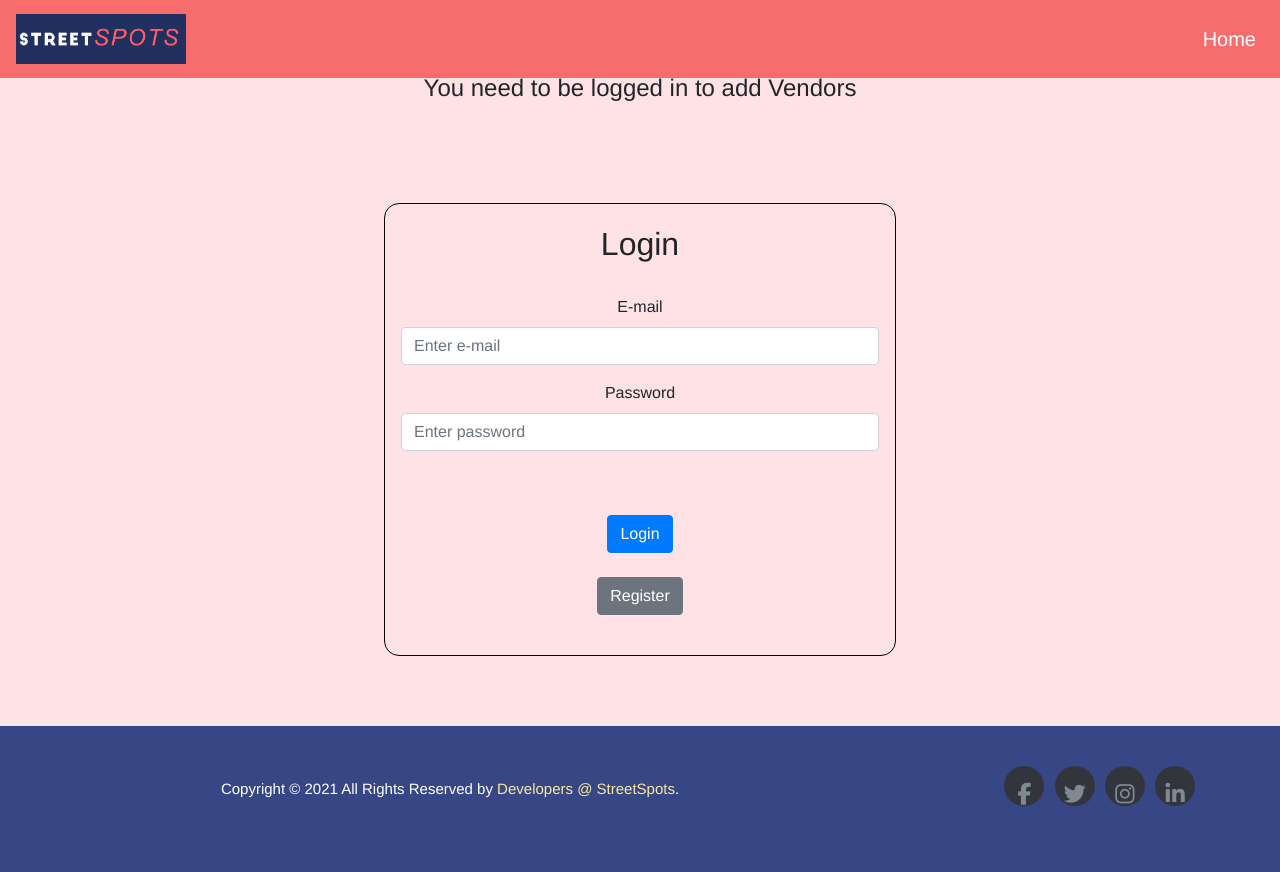
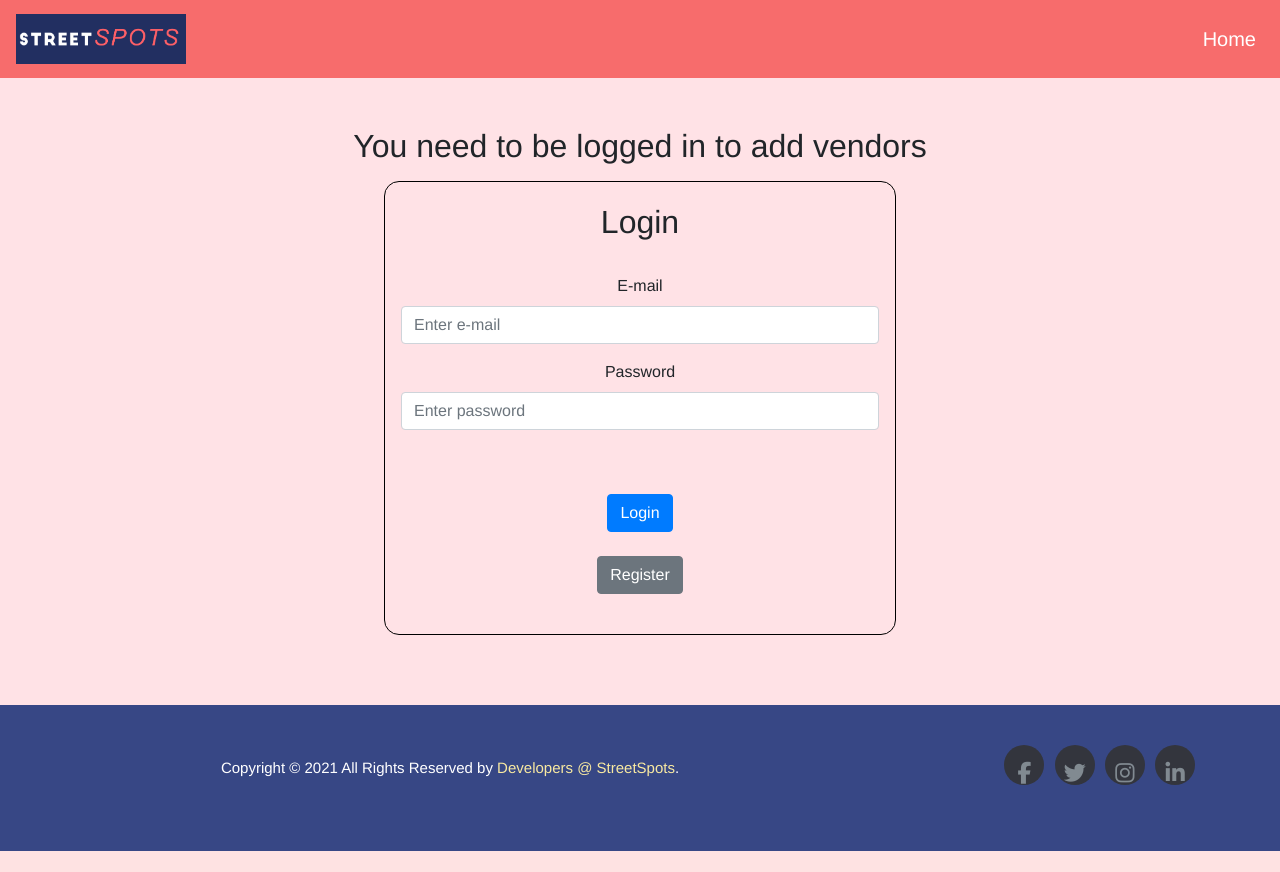
Before and after one commit to aditya-5/StreetSpots, a PHP site: page /login/login in a window 1280 px wide. After the commit the page ends 851 px from the top, so only its background shows below. Run offline with PHP 8.4, Linux system fonts and the light colour scheme; some libraries are stand-ins or nearby versions.

Commit message:
Fixed redirect bugs

```diff
--- a/header.php
+++ b/header.php
@@ -26,10 +26,10 @@ if(isset($_SESSION['loggedin'])){
     </a>
      <ul class="navbar-nav">
        <li class="nav-item"><a class="nav-link" href="home">Home</a></li>
-       <li class="nav-item"><a class="nav-link"  href="maps">Vendors</a></li>
+       <li class="nav-item"><a class="nav-link"  href="vendors">Vendors</a></li>
        <?php
        if($log){
-        echo " <li class='nav-item'><a class='nav-link'  href='vendor'>Add Vendor</a></li>";
+        echo " <li class='nav-item'><a class='nav-link'  href='addvendor'>Add Vendor</a></li>";
        }
         ?>
        <?php
--- a/home.php
+++ b/home.php
@@ -56,7 +56,7 @@
 
        <div class="jumbotron " style="margin-top:0px; margin-bottom:0px">
         <h1 class="display-4">How to add street vendors?</h1>
-        <p class="lead">It couldn't be more simple. Just <a href="./login/login">Login/Register</a> and go to <a href="./vendor">Add Vendors</a> page. Fill in the form and wait for the approval.  </p>
+        <p class="lead">It couldn't be more simple. Just <a href="./login/login">Login/Register</a> and go to <a href="./addvendor">Add Vendors</a> page. Fill in the form and wait for the approval.  </p>
       </div>
 
       <div class="jumbotron " style="margin-top:0px; margin-bottom:0px;background-color:#ffe2e6">
--- a/login/login.php
+++ b/login/login.php
@@ -56,8 +56,7 @@ if($_SERVER["REQUEST_METHOD"]=="POST"){
 							$_SESSION['first_name'] = $firstn;
 							$_SESSION['last_name'] = $lastn;
 							$_SESSION['email'] = $email;
-							// header("location: welcome.php");
-							header("location: ../index.php");
+							header("location: ../home");
 						}
 						else{
 							echo "Oops. The password is incorrect";
@@ -90,9 +89,9 @@ if($_SERVER["REQUEST_METHOD"]=="POST"){
  <body>
 	 <?php
 	 include('login_header.php'); ?>
-	 <br>
-	 <center><h4>You need to be logged in to add Vendors</h4>
- 	<div class="container p-3 middle">
+	 <br><br><br>
+	 <center><h2 class="errorHeading">You need to be logged in to add vendors</h2>
+ 	<div class="container p-3 mt-3 middle">
  		<form action="login.php" method="POST">
  			<h2 class="text-center">Login</h2><br>
  			<div class="form-group">
@@ -111,9 +110,7 @@ if($_SERVER["REQUEST_METHOD"]=="POST"){
  		<div class="text-center">
  			<a href="register.php"><button class="btn btn-secondary">Register</button></a>
  		</div><br>
-
  	</div>
-
  </body>
 
  <?php
--- a/login/logout.php
+++ b/login/logout.php
@@ -6,6 +6,6 @@ $_SESSION = array();
 
 session_destroy();
 
-header("location: ../index.php");
+header("location: ../home");
 exit(0);
  ?>}
```
Also changed, not shown: addvendor.php (renamed from vendor.php), vendors.php (renamed from maps.php).
